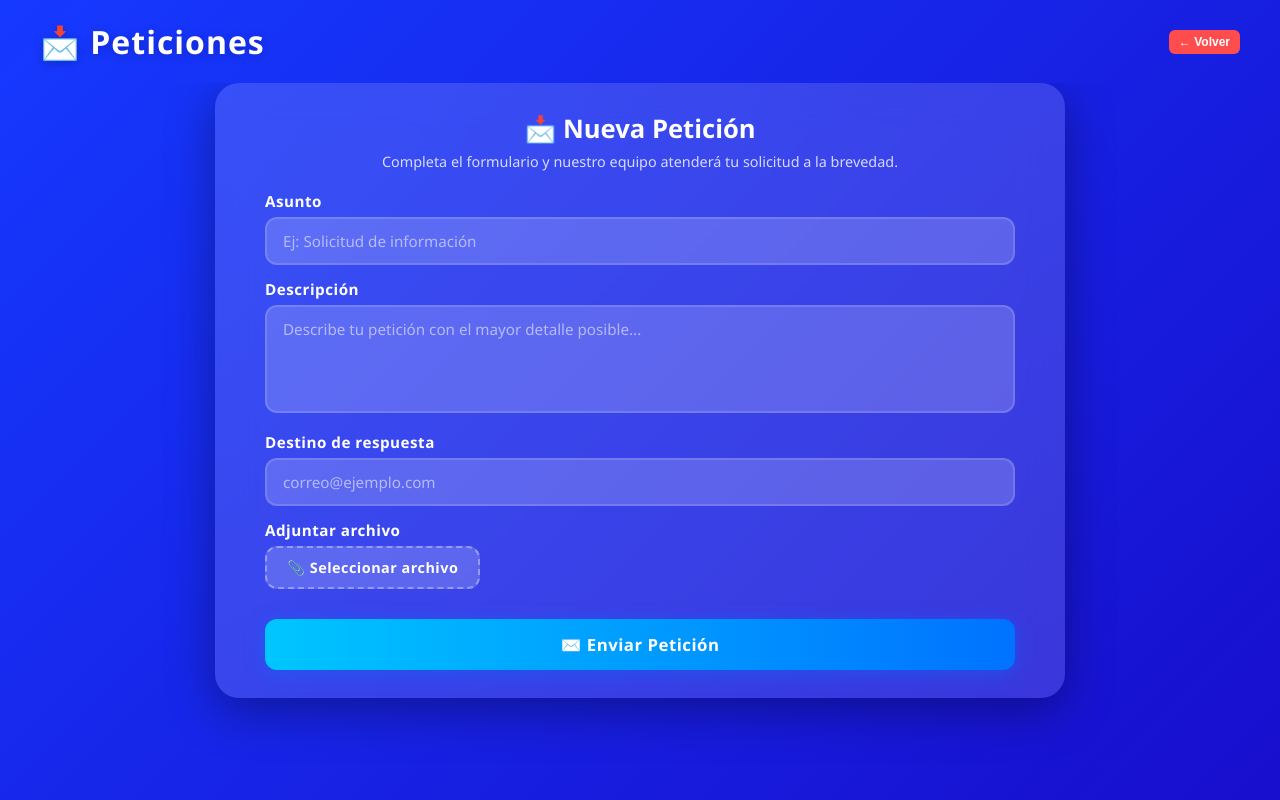
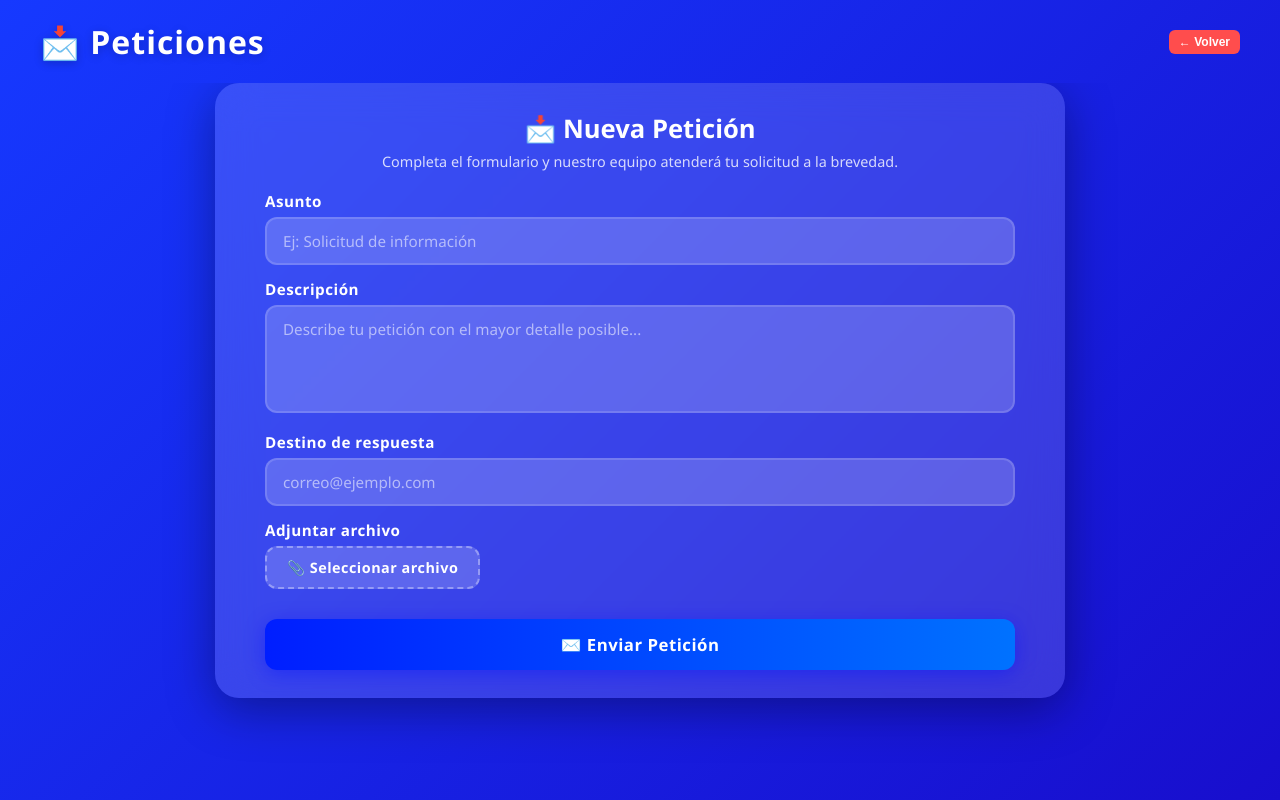
Before and after one commit to TonySny/software1, an Angular app: page /peticiones in a window 1280 px wide. Built offline with nearby package versions, Linux system fonts and the light colour scheme.

Commit message:
Cambio color

```diff
--- a/src/app/home/peticiones/peticiones.scss
+++ b/src/app/home/peticiones/peticiones.scss
@@ -138,7 +138,7 @@
   padding: 14px;
   border: none;
   border-radius: 12px;
-  background: linear-gradient(90deg, #00c6ff, #0072ff);
+  background: linear-gradient(90deg, #001eff, #0072ff);
   color: white;
   font-size: 1.05rem;
   font-weight: 700;
@@ -147,7 +147,7 @@
   margin-top: 10px;
   letter-spacing: 0.5px;
   transition: all 0.3s;
-  box-shadow: 0 4px 20px rgba(0, 114, 255, 0.4);
+  box-shadow: 0 4px 20px rgba(0, 13, 255, 0.4);
 
   &:hover {
     transform: translateY(-3px);
--- a/src/app/home/sugerencias/sugerencias.scss
+++ b/src/app/home/sugerencias/sugerencias.scss
@@ -1,7 +1,7 @@
 .sugerencias-container {
   height: 100vh;
   padding: 20px 40px;
-  background: linear-gradient(135deg, #ee1c1c, #b3b310);
+  background: linear-gradient(135deg, #00b4db, #0083b0);
   font-family: 'Segoe UI', sans-serif;
   color: white;
   display: flex;
@@ -109,7 +109,7 @@
     &:focus {
       background: rgba(255, 255, 255, 0.35);
       border-color: rgba(255, 255, 255, 0.6);
-      box-shadow: 0 0 0 3px rgba(255, 210, 0, 0.4);
+      box-shadow: 0 0 0 3px rgba(0, 123, 255, 0.4);
     }
   }
 }
@@ -139,7 +139,7 @@
   padding: 14px;
   border: none;
   border-radius: 12px;
-  background: linear-gradient(90deg, #f7971e, #ffd200);
+  background: linear-gradient(90deg, #00b4db, #0083b0);
   color: white;
   font-size: 1.05rem;
   font-weight: 700;
@@ -148,12 +148,12 @@
   margin-top: 10px;
   letter-spacing: 0.5px;
   transition: all 0.3s;
-  box-shadow: 0 4px 20px rgba(247, 151, 30, 0.5);
+  box-shadow: 0 4px 20px rgba(6, 128, 228, 0.5);
   text-shadow: 0 1px 3px rgba(0,0,0,0.2);
 
   &:hover {
     transform: translateY(-3px);
-    box-shadow: 0 8px 28px rgba(247, 151, 30, 0.6);
+    box-shadow: 0 8px 28px rgba(6, 128, 228, 0.5);
   }
 
   &:active { transform: translateY(0); }
```
